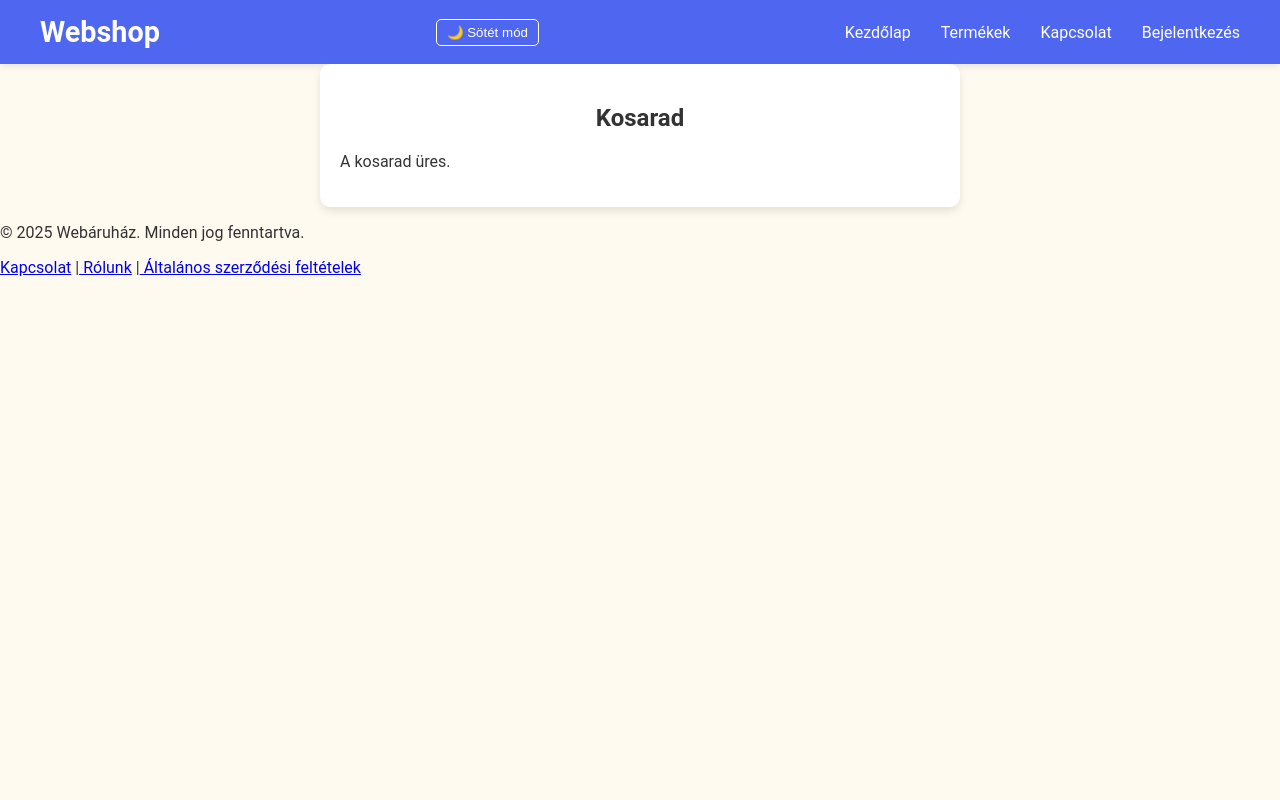
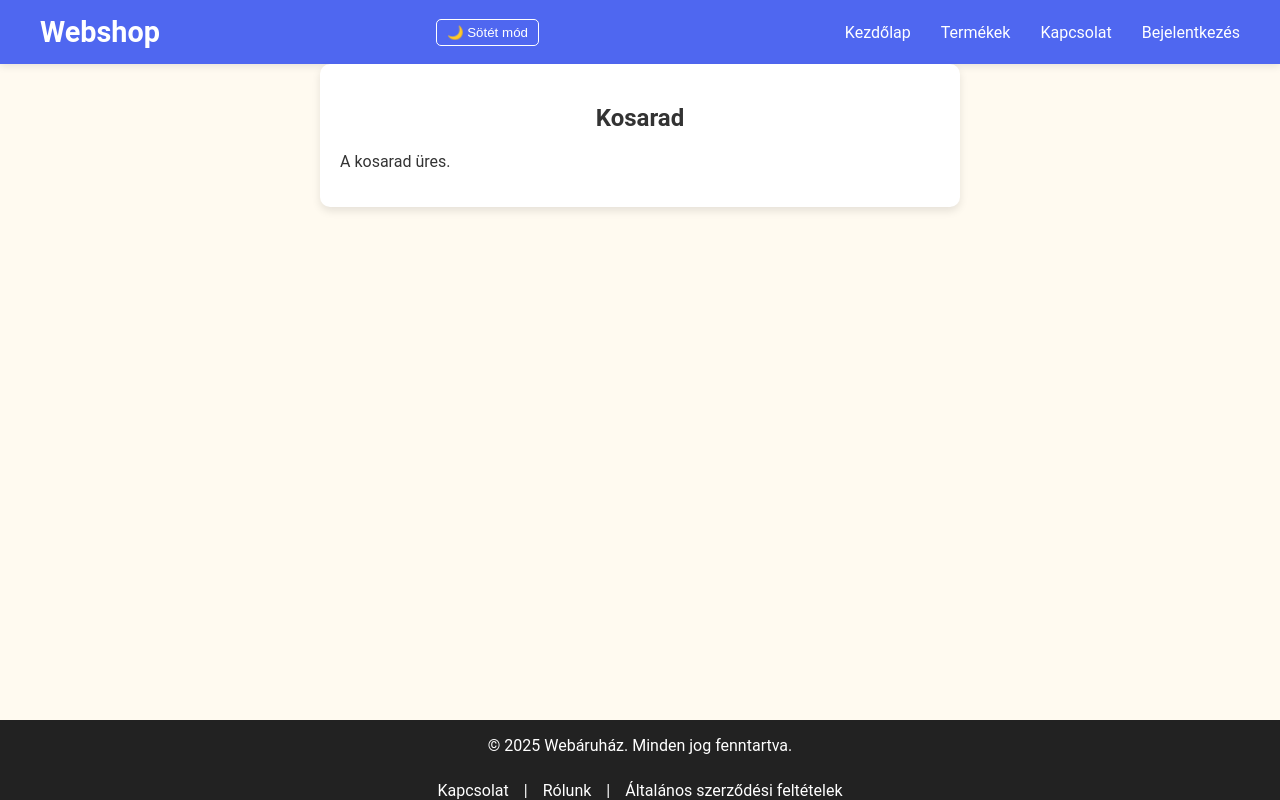
Before and after one commit to Moha0170/vizsgaremek2025, a React (Vite) app in the folder frontend/: page /cart in a window 1280 px wide. Built offline with nearby package versions, Linux system fonts and the light colour scheme.

Commit message:
Footer stílus

```diff
--- a/frontend/src/components/Footer.tsx
+++ b/frontend/src/components/Footer.tsx
@@ -1,5 +1,5 @@
 import { Link } from "react-router-dom";
-import "../index.css";
+import "../footer.css";
 
 const Footer = () => {
   return (
--- /dev/null
+++ b/frontend/src/footer.css
@@ -0,0 +1,68 @@
+html, body {
+    height: 100%;
+    margin: 0;
+    display: flex;
+    flex-direction: column;
+  }
+
+  .main-content {
+    flex: 1; /* Kitölti a rendelkezésre álló helyet */
+    padding-bottom: 100px; /* Helyet biztosítunk a footer számára */
+  }
+
+  .footer {
+    background-color: #222;
+    color: white;
+    text-align: center;
+    padding: 15px;
+    position: fixed;
+    bottom: 0;
+    left: 0;
+    width: 100%;
+    height: 80px;
+    box-sizing: border-box;
+    display: flex;
+    justify-content: center;
+    align-items: center;
+  }
+
+  .footer-content {
+    display: flex;
+    flex-direction: column;
+    align-items: center;
+    gap: 10px;
+  }
+
+  .footer nav {
+    display: flex;
+    flex-wrap: wrap;
+    justify-content: center;
+    gap: 15px;
+  }
+
+  .footer a {
+    color: white;
+    text-decoration: none;
+    font-size: 16px;
+  }
+
+  .footer a:hover {
+    text-decoration: underline;
+  }
+
+  /* Reszponzív módosítások */
+  @media (max-width: 768px) {
+    .footer {
+      height: auto;
+      padding: 20px;
+    }
+
+    .footer nav {
+      flex-direction: column;
+      text-align: center;
+    }
+
+    .footer a {
+      font-size: 14px;
+    }
+  }
```
